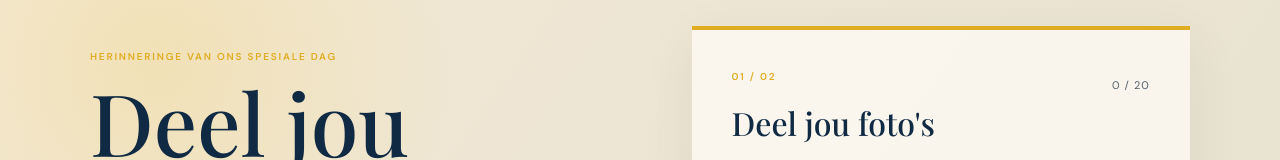
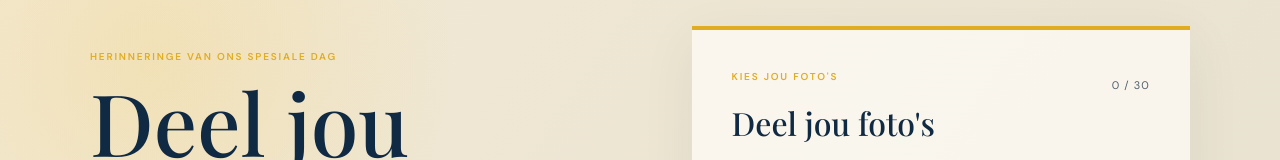
Before and after one commit to pamlotriet/WeddingPhotos, an Angular app: page / in a window 1280 px wide. Shown: the part 131-291 px from the top of the page. Built offline with nearby package versions, Linux system fonts and the light colour scheme; a web font is replaced by a local one.

Commit message:
Allow up to 30 photos

```diff
--- a/src/app/app.html
+++ b/src/app/app.html
@@ -27,7 +27,7 @@
         </div>
       } @else {
         <div class="panel-heading">
-          <div><p class="eyebrow">01 / 02</p><h2 id="upload-title">Deel jou foto's</h2></div>
+          <div><p class="eyebrow">Kies jou foto's</p><h2 id="upload-title">Deel jou foto's</h2></div>
           <span class="photo-count">{{ photos().length }} / {{ maxPhotos }}</span>
         </div>
         <div class="drop-zone" (dragover)="$event.preventDefault()" (drop)="onDrop($event)">
--- a/src/app/app.ts
+++ b/src/app/app.ts
@@ -25,7 +25,7 @@ export class App {
   // Set this to the deployed Google Apps Script web app URL.
   private readonly uploadEndpoint =
     'https://script.google.com/macros/s/AKfycbzOAw-rcO7FhuULZ-gDlUme6ubar9DeSxIPMoASKee_iLftC0yB5bA960yWV7fK5YFX/exec';
-  protected readonly maxPhotos = 20;
+  protected readonly maxPhotos = 30;
   protected readonly maxFileSize = 12 * 1024 * 1024;
 
   protected selectFiles(event: Event): void {
```
